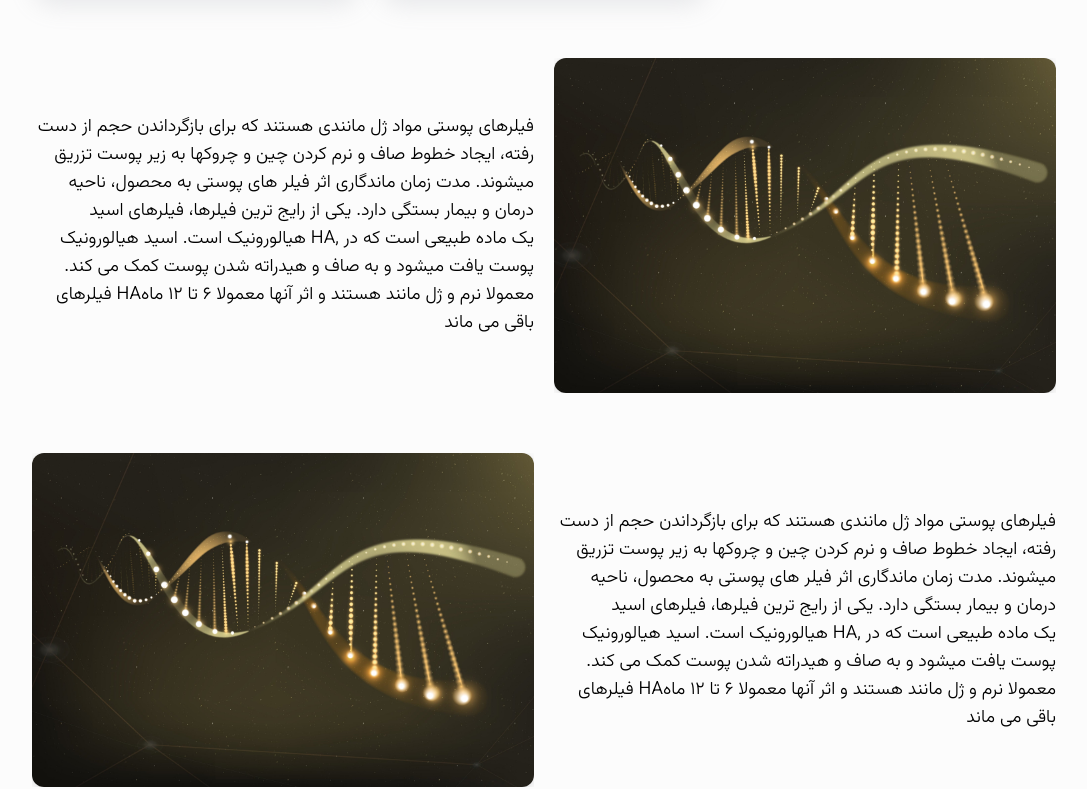
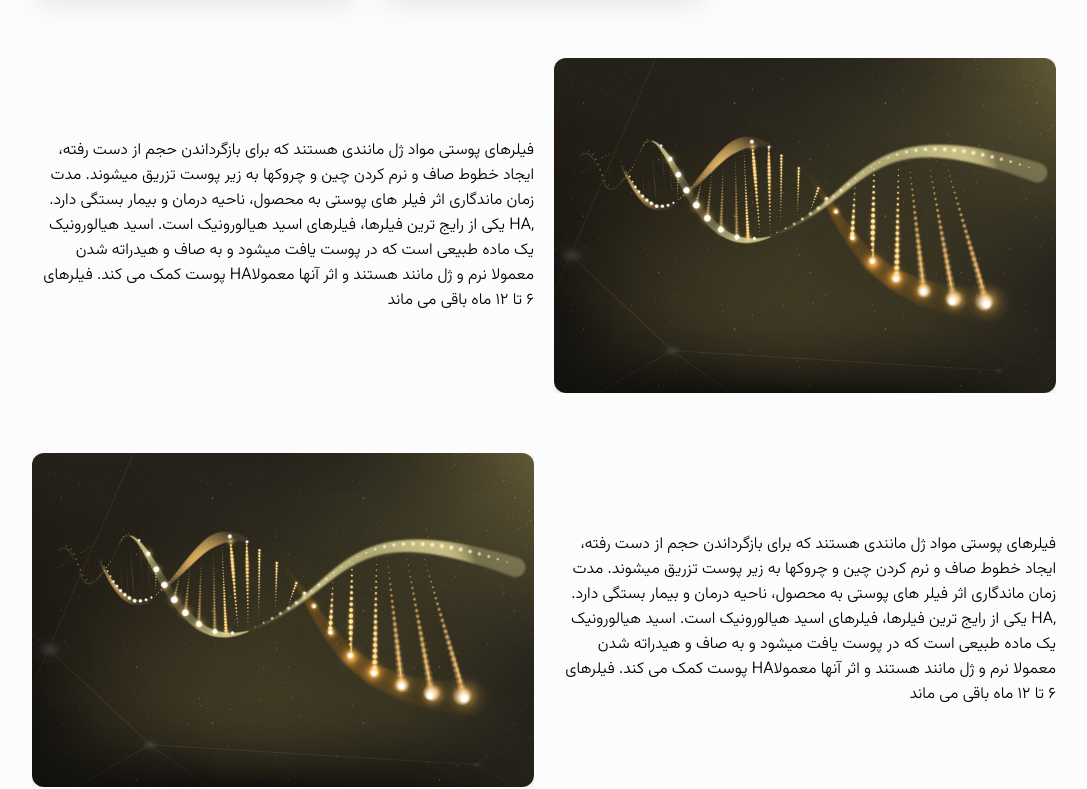
Before and after one commit to solitariusdigital/belleclass, a Next.js app: page / in a window 1280 px wide. Shown: the part 912-1701 px from the top of the page, without its empty margins (96-1183 px from the left). Built offline with nearby package versions, Linux system fonts and the light colour scheme.

Commit message:
update: minor

```diff
--- a/pages/home.module.scss
+++ b/pages/home.module.scss
@@ -137,7 +137,6 @@
 
   p {
     font-weight: 300;
-    font-size: config.$med-font;
   }
 
   @include mixins.mobile {
@@ -210,7 +209,6 @@
 
   p {
     font-weight: 300;
-    font-size: config.$med-font;
     margin: 12px 0px;
   }
 
@@ -235,12 +233,12 @@
     .box {
       height: 500px;
       width: 100%;
+      box-shadow: config.$card-shadow;
 
       .video {
         height: 100%;
         width: 100%;
         object-fit: cover;
-        box-shadow: config.$card-shadow;
         @include mixins.border-radius();
       }
     }
--- a/pages/index.js
+++ b/pages/index.js
@@ -49,7 +49,6 @@ export default function Home() {
           layout="fill"
           objectFit="cover"
           loading="eager"
-          priority
         />
         <div className={classes.header}>
           <h1>نگهبان زندگی</h1>
@@ -92,7 +91,6 @@ export default function Home() {
           placeholder="blur"
           alt="image"
           loading="eager"
-          priority
         />
         <p>
           فیلرهای پوستی مواد ژل مانندی هستند که برای بازگرداندن حجم از دست رفته،
@@ -125,7 +123,6 @@ export default function Home() {
               height={100}
               objectFit="cover"
               loading="eager"
-              priority
             />
           </div>
         ))}
```
